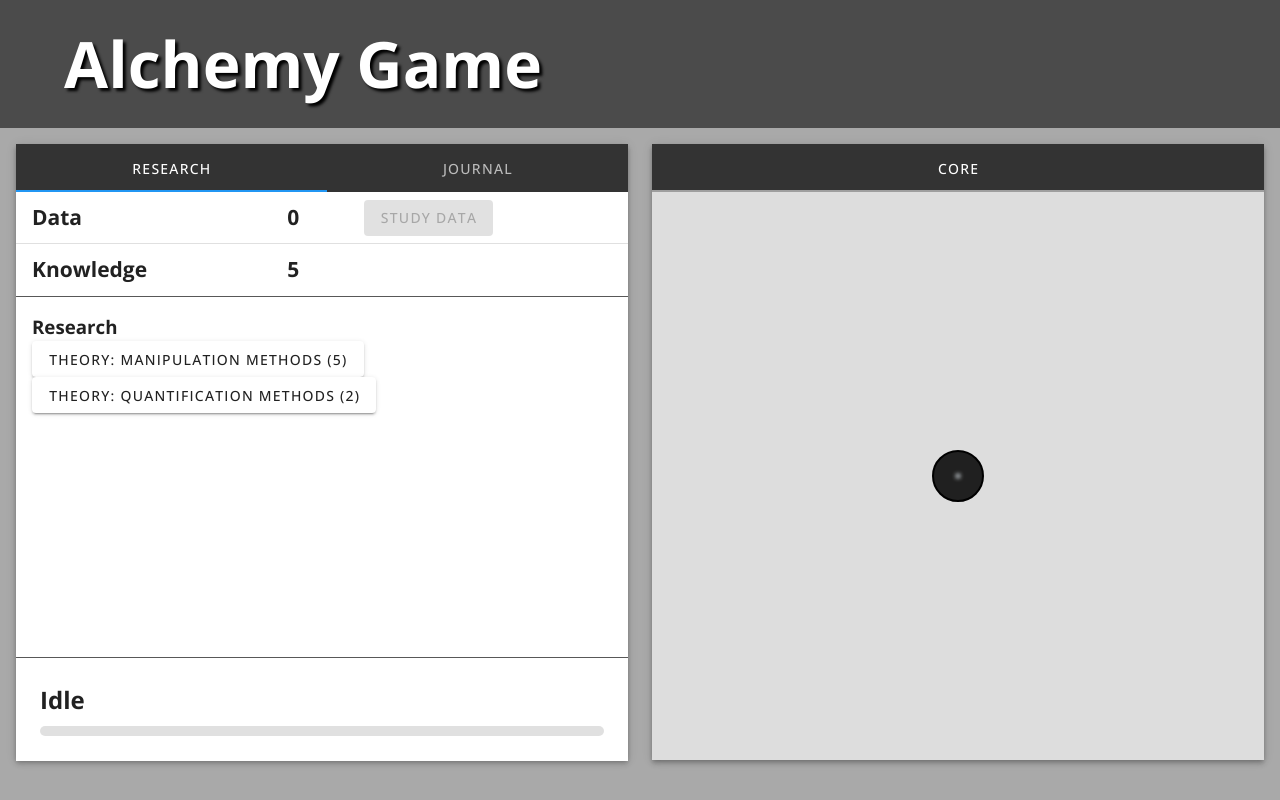
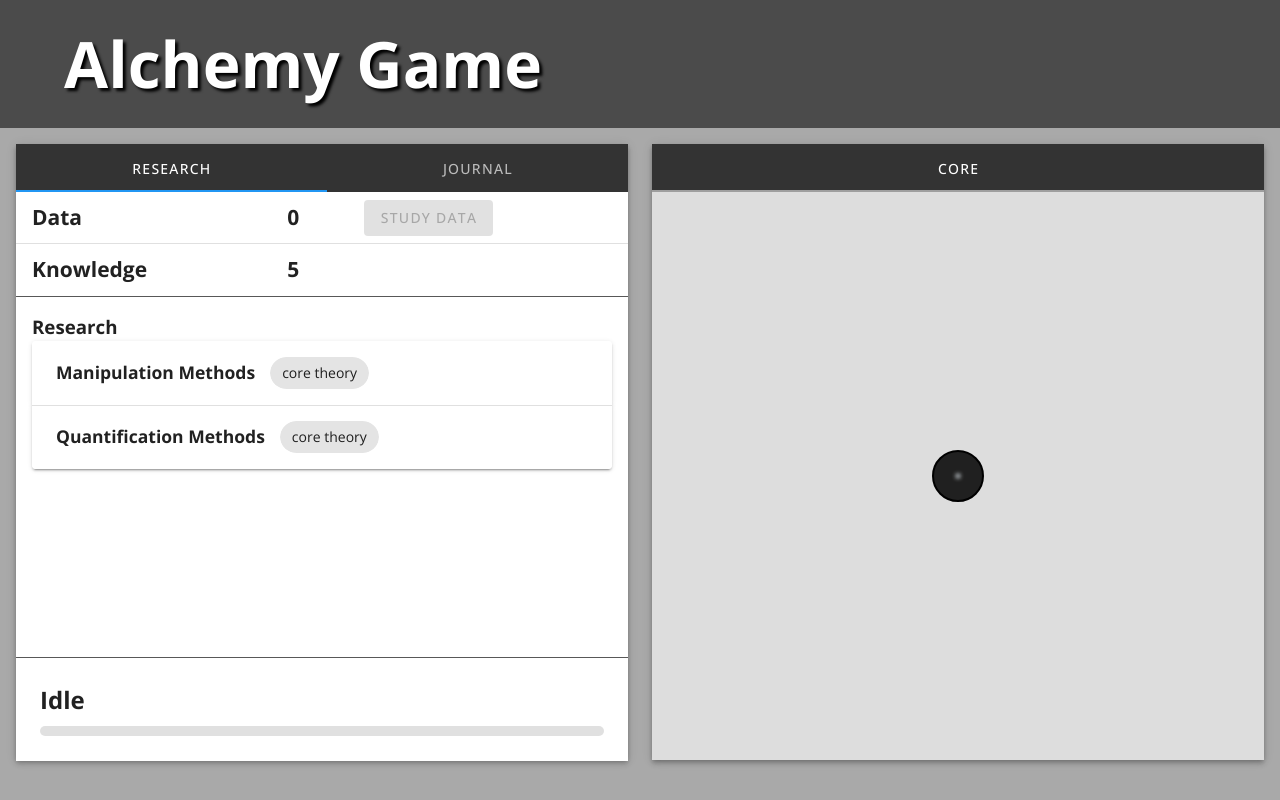
Before and after one commit to dylancdavis/alchemy-game, a Vue app: page / in a window 1280 px wide. Built offline with nearby package versions, Linux system fonts and the light colour scheme.

Commit message:
Add ResearchItem

```diff
--- /dev/null
+++ b/src/components/ResearchItem.vue
@@ -0,0 +1,38 @@
+<script setup>
+import { defineProps } from "vue";
+
+// eslint-disable-next-line no-unused-vars
+const props = defineProps([
+  "visible",
+  "name",
+  "chip",
+  "cost",
+  "description",
+  "disabled",
+  "onClick",
+]);
+</script>
+
+<template>
+  <v-expansion-panel v-if="visible">
+    <v-expansion-panel-title>
+      <div class="research-title">
+        <h3>{{ name }}</h3>
+        <v-chip>{{ chip }}</v-chip>
+      </div>
+    </v-expansion-panel-title>
+    <v-expansion-panel-text>
+      <h5>Cost: {{ cost }} Knowledge</h5>
+      <p>basic methods to interact with essence cores</p>
+      <v-btn @click="onClick" :disabled="disabled"> Research </v-btn>
+    </v-expansion-panel-text>
+  </v-expansion-panel>
+</template>
+
+<style scoped>
+.research-title {
+  display: flex;
+  align-items: center;
+  gap: 1em;
+}
+</style>
--- a/src/components/ResearchTab.vue
+++ b/src/components/ResearchTab.vue
@@ -2,6 +2,7 @@
 import { ref, computed } from "vue";
 import { useScienceStore } from "@/stores/ScienceStore";
 import { useTaskStore } from "@/stores/TaskStore";
+import ResearchItem from "./ResearchItem.vue";
 
 const science = useScienceStore();
 const task = useTaskStore();
@@ -88,19 +89,26 @@ const onResearchQuantification = () => {
   <v-divider class="border-opacity-75" />
   <v-sheet class="fill-height theories">
     <h3>Research</h3>
-    <v-btn
-      v-if="!science.manipulation"
-      @click="onResearchManipulation"
-      :disabled="science.knowledge < 5"
-    >
-      Theory: Manipulation Methods (5)
-    </v-btn>
-    <v-btn
-      v-if="!science.quantification"
-      @click="onResearchQuantification"
-      :disabled="science.knowledge < 2"
-      >Theory: Quantification Methods (2)</v-btn
-    >
+    <v-expansion-panels variant="accordion">
+      <ResearchItem
+        :visible="!science.manipulation"
+        name="Manipulation Methods"
+        chip="core theory"
+        cost="5"
+        description="basic methods to interact with essence cores"
+        :disabled="science.knowledge < 5"
+        :onClick="onResearchManipulation"
+      />
+      <ResearchItem
+        :visible="!science.quantification"
+        name="Quantification Methods"
+        chip="core theory"
+        cost="2"
+        description="determine quantities of essence within cores"
+        :disabled="science.knowledge < 2"
+        :onClick="onResearchQuantification"
+      />
+    </v-expansion-panels>
   </v-sheet>
 </template>
 
@@ -108,4 +116,8 @@ const onResearchQuantification = () => {
 .theories {
   padding: 1em;
 }
+
+.v-card {
+  padding: 1em;
+}
 </style>
```
